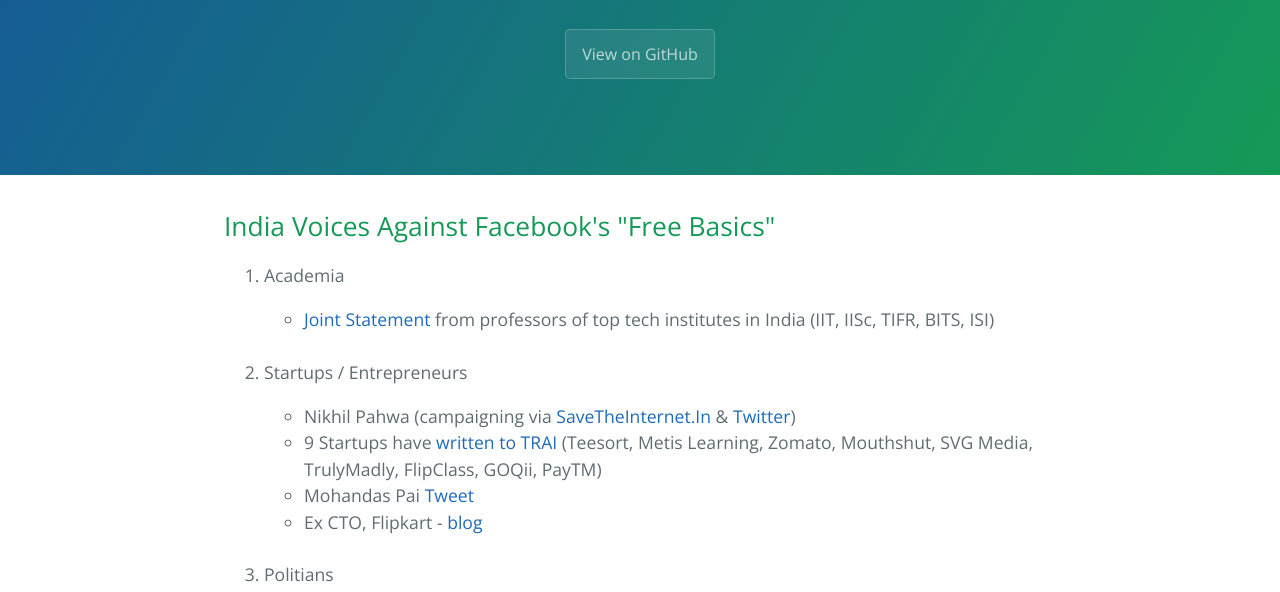
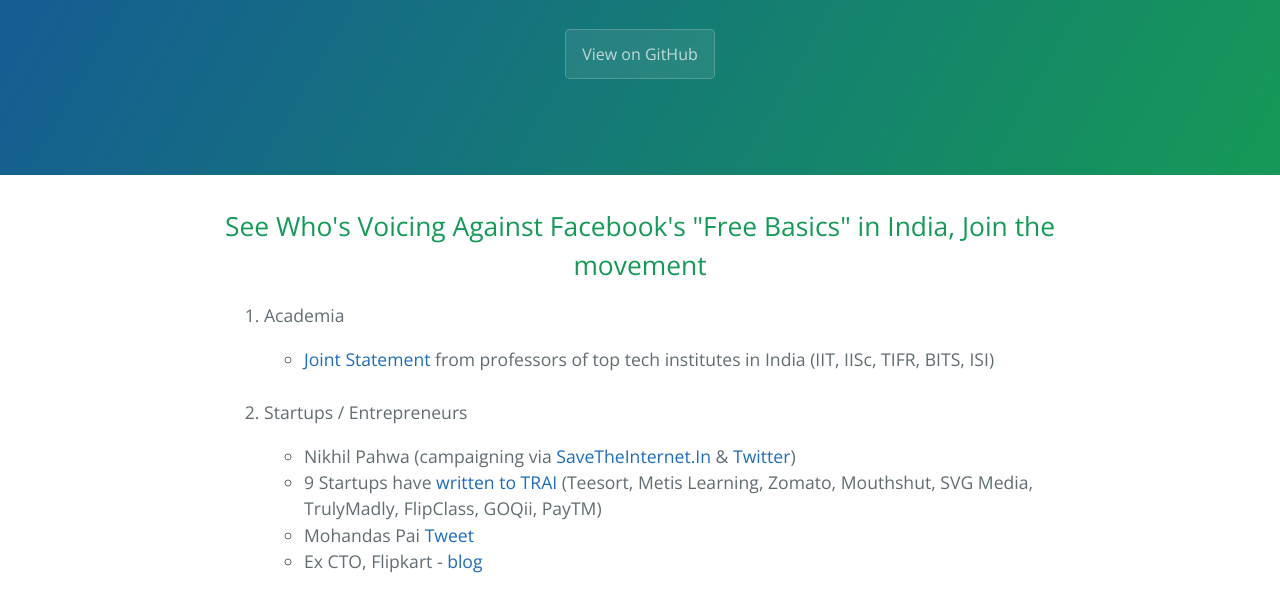
Before and after one commit to net-neutrality/no-free-basics, a plain HTML site: page index.html in a window 1280 px wide. Shown: the part 208-800 px from the top of the page. Drawn offline with nearby package versions, Linux system fonts and the light colour scheme.

Commit message:
Update index.html

```diff
--- a/index.html
+++ b/index.html
@@ -17,7 +17,7 @@
     </section>
 
     <section class="main-content">
-      <h2>India Voices Against Facebook's "Free Basics"</h2>
+      <h2 style="text-align: center;">See Who's Voicing Against Facebook's "Free Basics" in India, Join the movement</h2>
       <ol>
 <li>
 <p>Academia</p>
```
